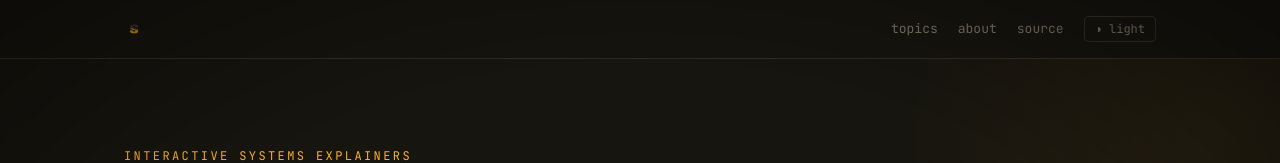
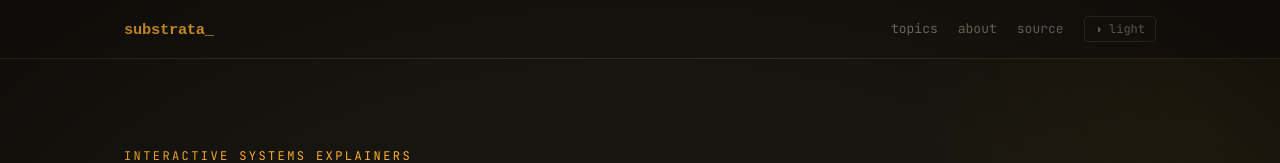
Before and after one commit to tomisee/substrata, a Next.js app: page / in a window 1280 px wide. Shown: the top 163 px of the page. Built offline with nearby package versions, Linux system fonts and the light colour scheme.

Commit message:
Revert "Replace placeholder favicon and logo with real assets"
This reverts commit 2e6929c06d4f2d7fe05e1477612190565a60c2b9.

```diff
--- a/app/layout.tsx
+++ b/app/layout.tsx
@@ -22,7 +22,8 @@ export default function RootLayout({ children }: { children: React.ReactNode })
         <header className="site-header">
           <div className="wrap">
             <Link href="/" className="logo">
-              <img src="/logo.png" alt="substrata" height={20} style={{ display: "block" }} />
+              {/* Replace public/logo.svg with the real wordmark when ready */}
+              <img src="/logo.svg" alt="substrata" height={20} style={{ display: "block" }} />
             </Link>
             <nav className="site-nav">
               <Link href="/#index">topics</Link>
```
Also changed, not shown: app/icon.png (deleted), app/icon.svg (added).
